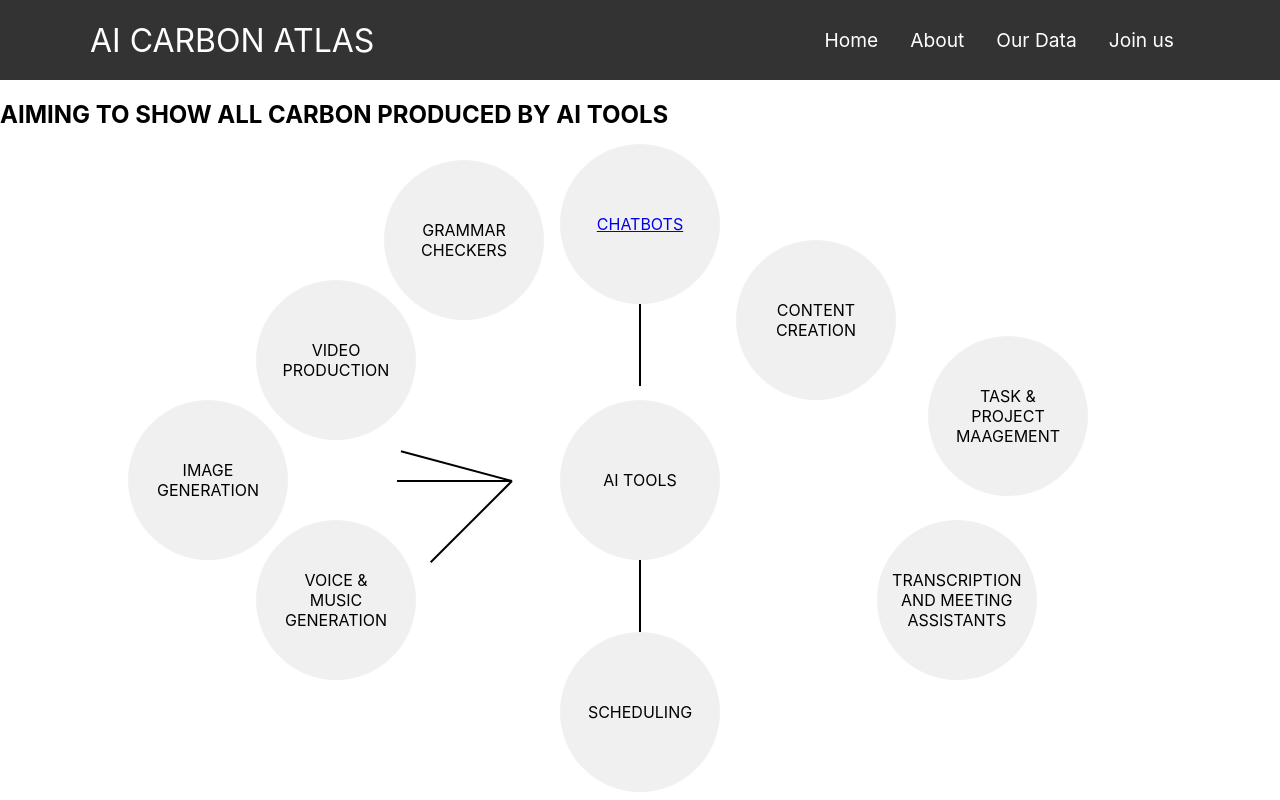
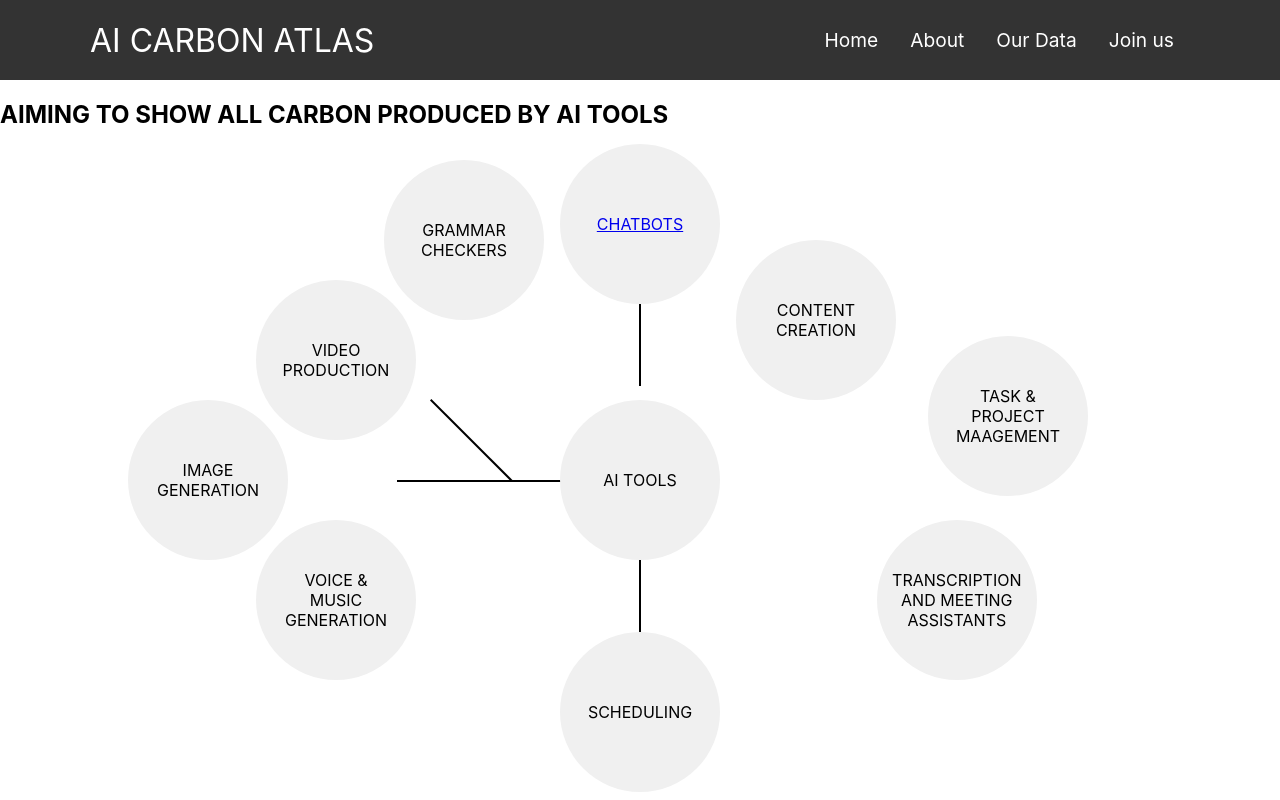
Before and after one commit to mpanojulesoreste/ai-carbon-atlas, a React (Create React App) app: page / in a window 1280 px wide. Built offline with nearby package versions, Linux system fonts and the light colour scheme.

Commit message:
fuckthemlines

```diff
--- a/src/components/CarbonDiagram.css
+++ b/src/components/CarbonDiagram.css
@@ -88,14 +88,6 @@
   }
 
   .line-2 {
-    top: 60%;
-    left: 40%;
-    width: 9%;
-    height: 2px;
-    transform: rotate(135deg);
-  }
-
-  .line-3 {
     top: 65.9%;
     left: 50%;
     width: 9.65%;
@@ -103,12 +95,20 @@
     transform: rotate(90deg);
   }
 
+  .line-3 {
+    top: 60%;
+    left: 40%;
+    width: 9%;
+    height: 2px;
+    transform: rotate(0deg);
+  }
+
   .line-4 {
     top: 60%;
     left: 40%;
     width: 9%;
     height: 2px;
-    transform: rotate(195deg);
+    transform: rotate(180deg);
   }
 
   .line-5 {
@@ -116,7 +116,7 @@
     left: 40%;
     width: 9%;
     height: 2px;
-    transform: rotate(180deg);
+    transform: rotate(225deg);
   }
 
   /* Add more styles for each line */
```
